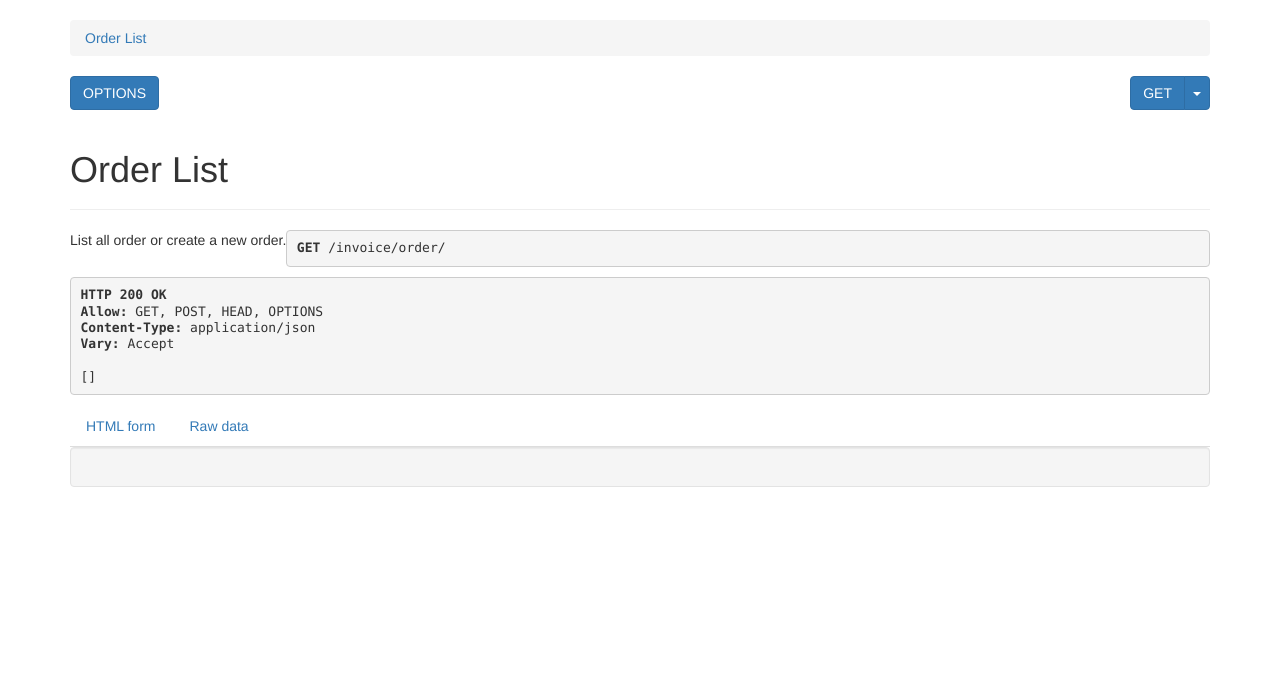
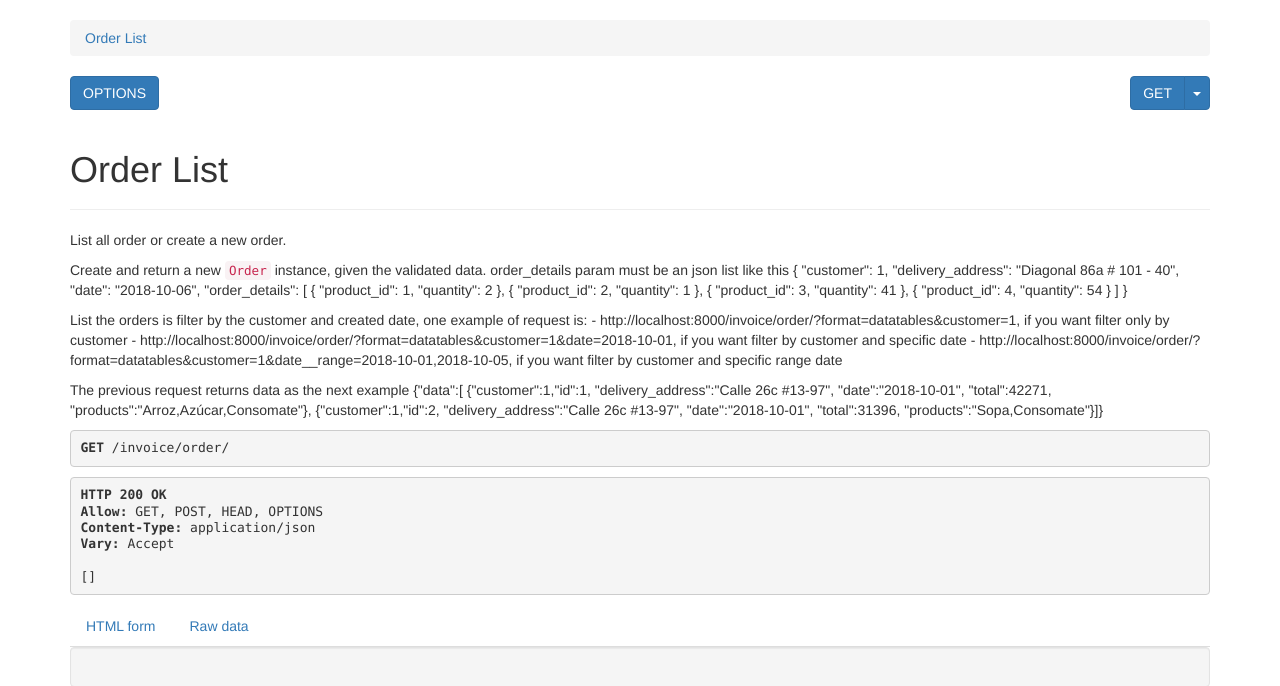
Before and after one commit to josdavidmo/beitech_test, a Django app: page /invoice/order/ in a window 1280 px wide. Shown: the part 51-737 px from the top of the page. Run offline with Django 3.2, Linux system fonts and the light colour scheme; data that the repository does not hold is empty; some libraries are stand-ins or nearby versions.

Commit message:
Add test services in documentation
:

```diff
--- a/beitech_store/urls.py
+++ b/beitech_store/urls.py
@@ -12,5 +12,5 @@
     path('admin/', admin.site.urls),
     path('docs/', include('rest_framework_docs.urls')),
     # API
-    path('invoice/', include('invoice.urls',namespace='Invoice')),
+    path('invoice/', include('invoice.urls',namespace='invoice')),
 ] + static(settings.STATIC_URL, document_root=settings.STATIC_ROOT)
--- a/invoice/views.py
+++ b/invoice/views.py
@@ -11,6 +11,51 @@
 class OrderList(generics.ListCreateAPIView):
     """
     List all order or create a new order.
+
+    Create and return a new `Order` instance, given the validated data.
+    order_details param must be an json list like this
+        {
+          "customer": 1,
+          "delivery_address": "Diagonal 86a # 101 - 40",
+          "date": "2018-10-06",
+          "order_details": [
+            {
+              "product_id": 1,
+              "quantity": 2
+            },
+            {
+              "product_id": 2,
+              "quantity": 1
+            },
+            {
+              "product_id": 3,
+              "quantity": 41
+            },
+            {
+              "product_id": 4,
+              "quantity": 54
+            }
+          ]
+        }
+
+    List the orders is filter by the customer and created date, one example of
+    request is:
+        - http://localhost:8000/invoice/order/?format=datatables&customer=1, if you want filter only by customer
+        - http://localhost:8000/invoice/order/?format=datatables&customer=1&date=2018-10-01, if you want filter by customer and specific date
+        - http://localhost:8000/invoice/order/?format=datatables&customer=1&date__range=2018-10-01,2018-10-05, if you want filter by customer and specific range date
+
+    The previous request returns data as the next example
+        {"data":[
+            {"customer":1,"id":1,
+            "delivery_address":"Calle 26c #13-97",
+            "date":"2018-10-01",
+            "total":42271,
+            "products":"Arroz,Azúcar,Consomate"},
+            {"customer":1,"id":2,
+            "delivery_address":"Calle 26c #13-97",
+            "date":"2018-10-01",
+            "total":31396,
+            "products":"Sopa,Consomate"}]}
     """
     queryset = Order.objects.all()
     serializer_class = OrderSerializer
@@ -22,6 +67,11 @@
 class CustomerList(generics.ListAPIView):
     """
     List all customer.
+
+    One example of the possible output is the next:
+     [{"id":1,"text":"Manny Bharma"},
+      {"id":2,"text":"Alan Briggs"},
+      {"id":3,"text":"Mike Simm"}]
     """
     queryset = Customer.objects.all()
     serializer_class = CustomerSerializer
--- a/rest_framework_docs/templates/rest_framework_docs/home.html
+++ b/rest_framework_docs/templates/rest_framework_docs/home.html
@@ -55,7 +55,7 @@
         <div id="{{ endpoint.path|slugify }}" class="panel-collapse collapse" role="tabpanel">
           <div class="panel-body">
             {% if endpoint.docstring %}
-            <p class="lead">{{ endpoint.docstring }}</p>
+            <p class="lead">{{ endpoint.docstring | linebreaks}}</p>
             {% endif %}
 
             {% if endpoint.errors %}
```
Also changed, not shown: rest_framework_docs/static/rest_framework_docs/js/dist.min.js.
